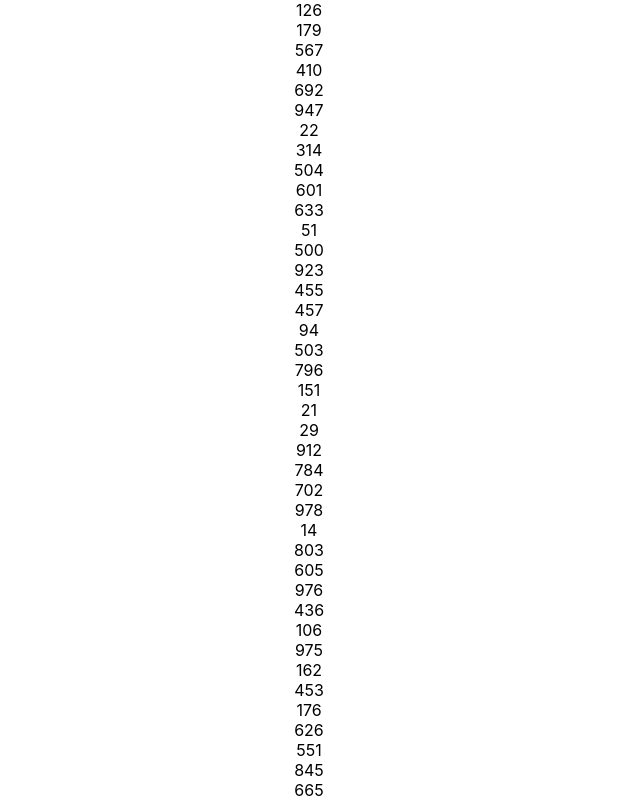
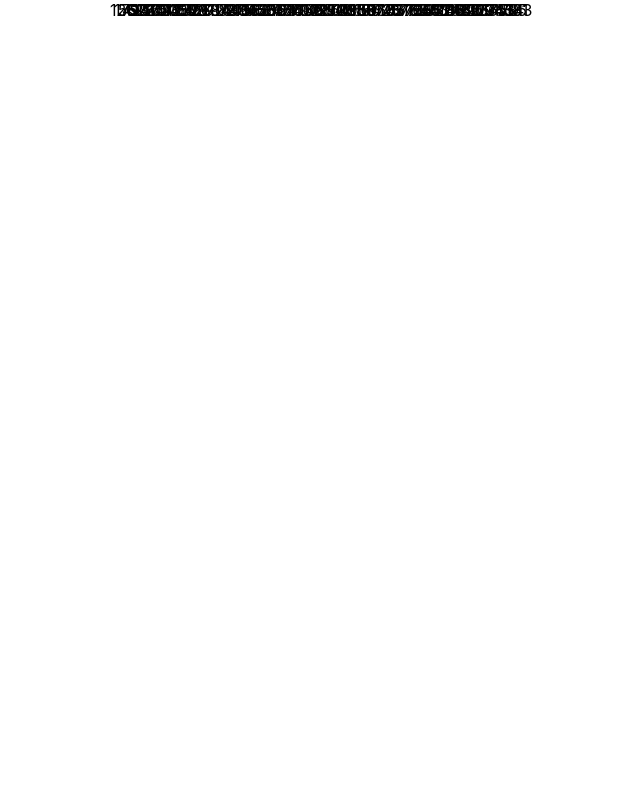
Before and after one commit to stevnnyee/merge-sort-visualizer, a React (Create React App) app: page / in a window 1280 px wide. Shown: the top 800 px of the page, without its empty margins (331-971 px from the left). Built offline with nearby package versions, Linux system fonts and the light colour scheme.

Commit message:
changes made to css format

```diff
--- a/src/SortingVisualizer/SortingVisualizer.css
+++ b/src/SortingVisualizer/SortingVisualizer.css
@@ -0,0 +1,10 @@
+.array-container {
+    position: absolute;
+    left: 100px;
+}
+
+.array-bar {
+    width: 2px;
+    display: inline-block;
+    margin: 0 1px;
+}
```
